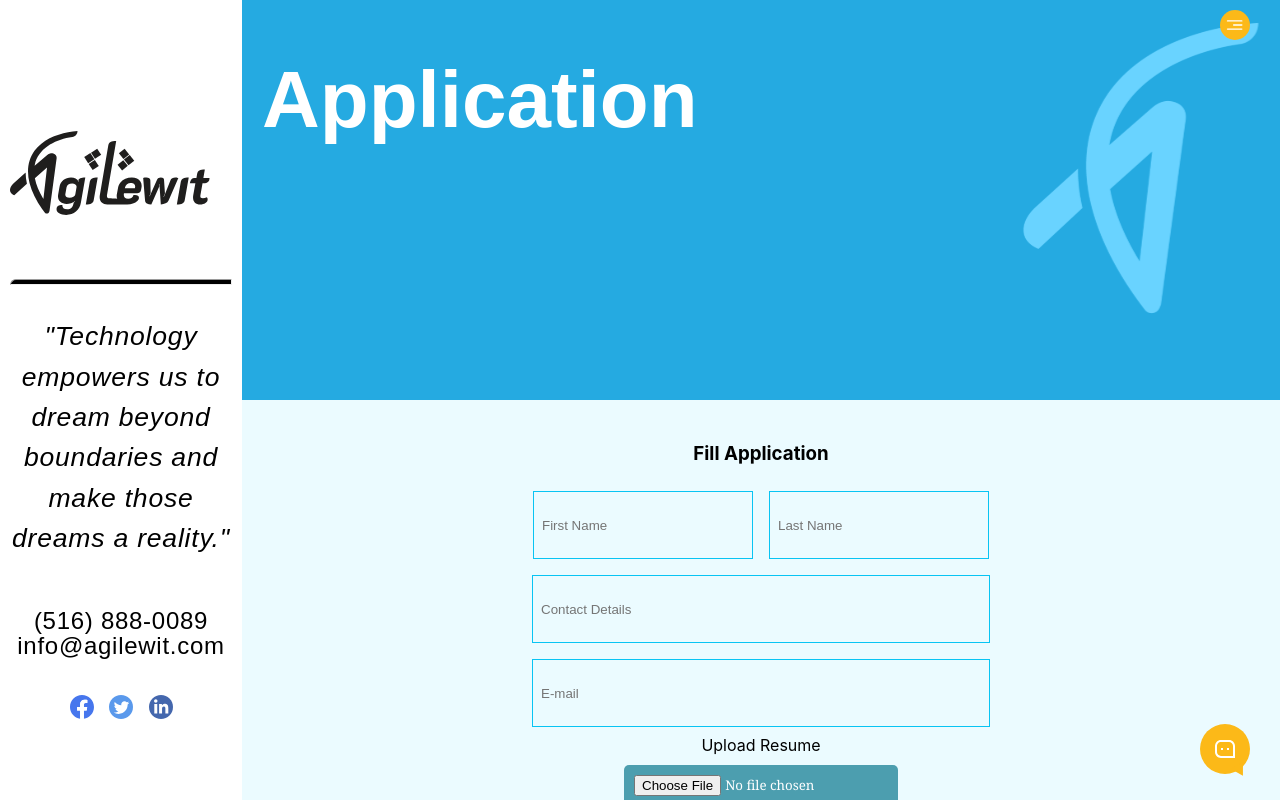
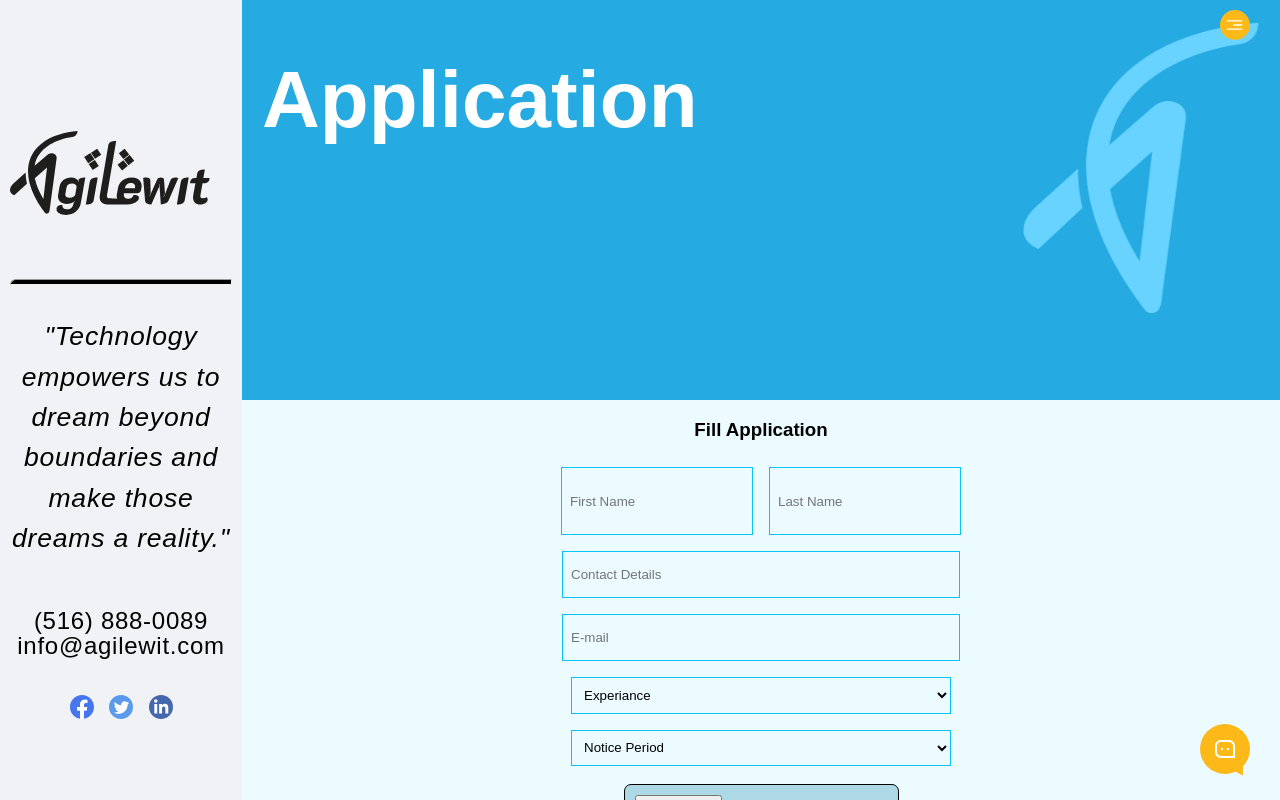
Before and after one commit to agilewitinternal/ravbs, a React (Create React App) app: page /Apply in a window 1280 px wide. Built offline with nearby package versions, Linux system fonts and the light colour scheme.

Commit message:
ApplicationPage

```diff
--- a/src/Apply/Apply.css
+++ b/src/Apply/Apply.css
@@ -1,14 +1,29 @@
 .ApplicationTopLayer {
     background: #EBFBFF;
 
+
 }
 
+body {
+    font-family: Arial, sans-serif;
+    display: flex;
+    justify-content: center;
+    align-items: center;
+    height: 100vh;
+    background-color: #f0f2f5;
+    margin: 0;
+}
+
+
+
 .file-input {
-    color: white;
-    background-color: #4c9eaf;
-    padding: 10px;
-    margin: 10px;
-    border-radius: 5px;
-    font-family: Georgia, 'Times New Roman', Times, serif;
-    content: 'Select a file';
+   margin: 10px;
+   padding: 10px;
+    height: 40px;
+  text-align: center;
+  background-color: lightblue;
+  border: 1px solid black;
+  border-radius: 7px;
+  color: black;
+
 }
--- a/src/Apply/Apply.js
+++ b/src/Apply/Apply.js
@@ -4,40 +4,53 @@ import DesktopHeader from '../DeskTopHeader/DeskTopHeader'
 import ServiceHeaders from '../ServiceHeaders/ServiceHeaders'
 import BottomPage from '../BottomPage/BottomPage'
 import axios from 'axios'
+import {useNavigate} from 'react-router-dom'
 import "./Apply.css"
 const Apply = () => {
+    const navigate = useNavigate();
+
     const [applicantFirstName, setApplicantFirstName] = useState("")
     const [applicantLastName, setApplicantLastName] = useState("")
     const [applicantContact, setApplicantContact] = useState("")
     const [applicantMail, setApplicantMail] = useState("")
-    const[resume,setResume]=useState("")
+    const [resume, setResume] = useState("")
+    const[experiance,setExperiance]=useState("")
+    const[noticePeriod,setNoticePeriod]=useState("")
     const [SuccessMessage, SetSuccessMessage] = useState("")
 
-    const UpdateResume=(e)=>{
-        setResume(e.target.files[0])
+    const UpdateResume = (e) => {
+
+
+        const file = e.target.files[0];
+
+        if (file) {
+
+          const reader = new FileReader();
+          reader.onload = function(event) {
+
+            setResume(event.target.result);
+          };
+          reader.readAsDataURL(file);
+        }
+
     }
 
     const UploadDetails = async (event) => {
         event.preventDefault();
         const URL = "https://agilewitapplicantdetails-default-rtdb.firebaseio.com/.json";
 
-        const formData = new FormData();
 
-        formData.append('applicantFirstName', applicantFirstName);
-        formData.append('applicantLastName', applicantLastName);
-        formData.append('applicantContact', applicantContact);
-        formData.append('applicantMail', applicantMail);
-        formData.append('resume', resume);
 
         try {
-            const response = await axios.post(URL, resume);
-        console.log(response)
+            const response = await axios.post(URL, {applicantFirstName,applicantLastName,applicantContact,applicantMail,resume,experiance,noticePeriod});
+            console.log(response)
             SetSuccessMessage("Application Sent successfully");
             setApplicantFirstName("");
             setApplicantLastName("");
             setApplicantContact("");
             setApplicantMail("");
             setResume("");
+            navigate("/");
         } catch (error) {
             console.error('Error uploading details:', error);
 
@@ -63,11 +76,24 @@ const Apply = () => {
                         <input type="text" value={applicantContact} placeholder="Contact Details" className="Email" name="number" pattern="[0-9]*" onChange={(e) => { setApplicantContact(e.target.value) }} />
 
                         <input type="text" value={applicantMail} placeholder="E-mail" pattern=".*@.*" className="Email" name="from_name" onChange={(e) => { setApplicantMail(e.target.value) }} />
-                        <label>Upload Resume</label>
-                        <input type='file' className='file-input' onChange={UpdateResume}  />
+                        <select className="Email" onChange={(e)=>setExperiance(e.target.value)}>
+                            <option selected>Experiance</option>
+                            <option value=" Fresher">Fresher</option>
+                            <option value=" 0-2 Years">0-2 Years</option>
+                            <option value="2-4Years">2-4Years</option>
+                            <option value="4-6Years">4-6Years</option>
+                            <option value="6-8Years">6-8Years</option>
+                        </select>
 
+                        <select className="Email" onChange={(e)=>{setNoticePeriod(e.target.value)}}>
+                            <option>Notice Period</option>
+                            <option>Immediate Jointer</option>
+                            <option>1 Month</option>
+                            <option>2 Month</option>
+                            <option>3 Month</option>
+                        </select>
 
-
+                        <input type='file' className='file-input' onChange={UpdateResume} />
                         <button style={{ opacity: (applicantFirstName === "" || applicantLastName === "" || applicantContact === "" || applicantMail === "") ? 0.2 : 1 }} type="submit">Send Application</button>
                         <p className="SuccessMessage">{SuccessMessage}</p>
                     </form>
--- a/src/ContactUS/ContactUsforMobile/ContactUsforMobile.css
+++ b/src/ContactUS/ContactUsforMobile/ContactUsforMobile.css
@@ -6,8 +6,14 @@
 
 }
 
+.Email{
+    max-width: 380px;
+}
 
+.FirstName{
+    max-width: 174px;
 
+}
 
 
 .MobileFirstName {
```
